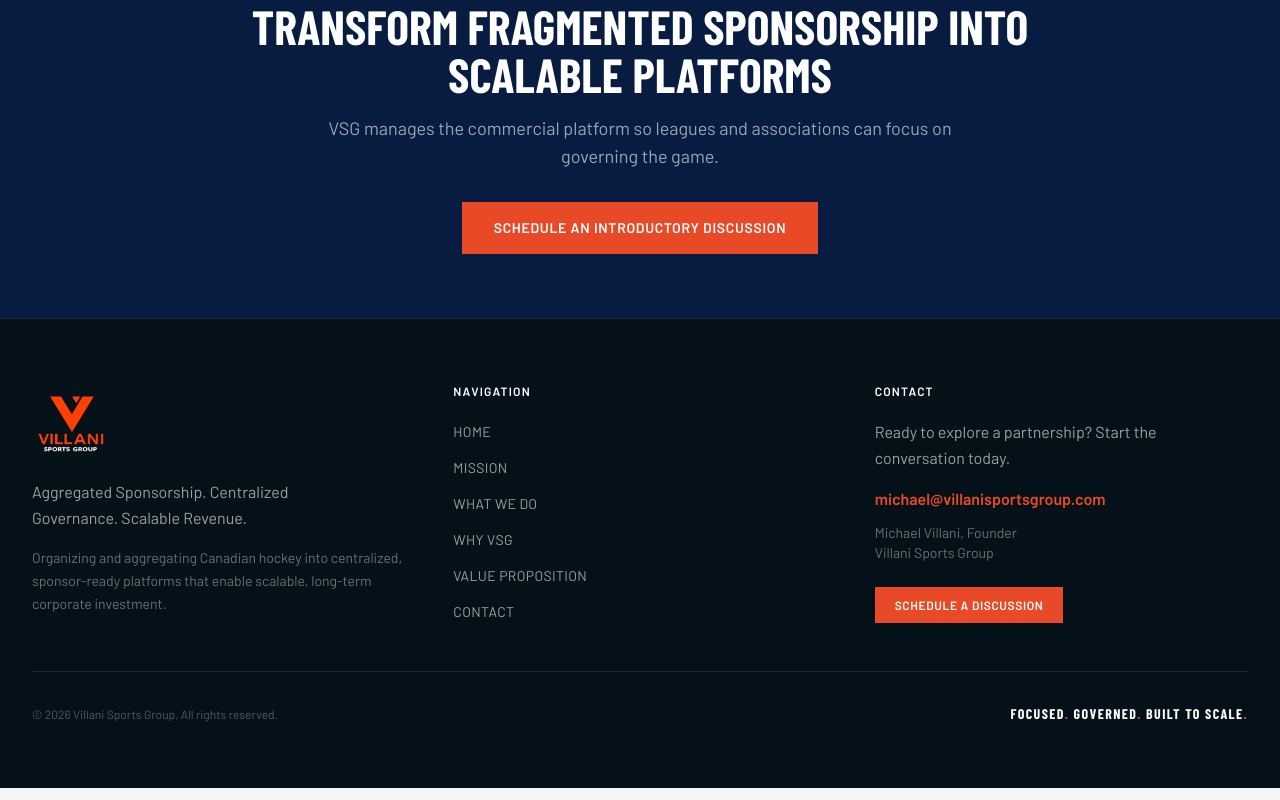
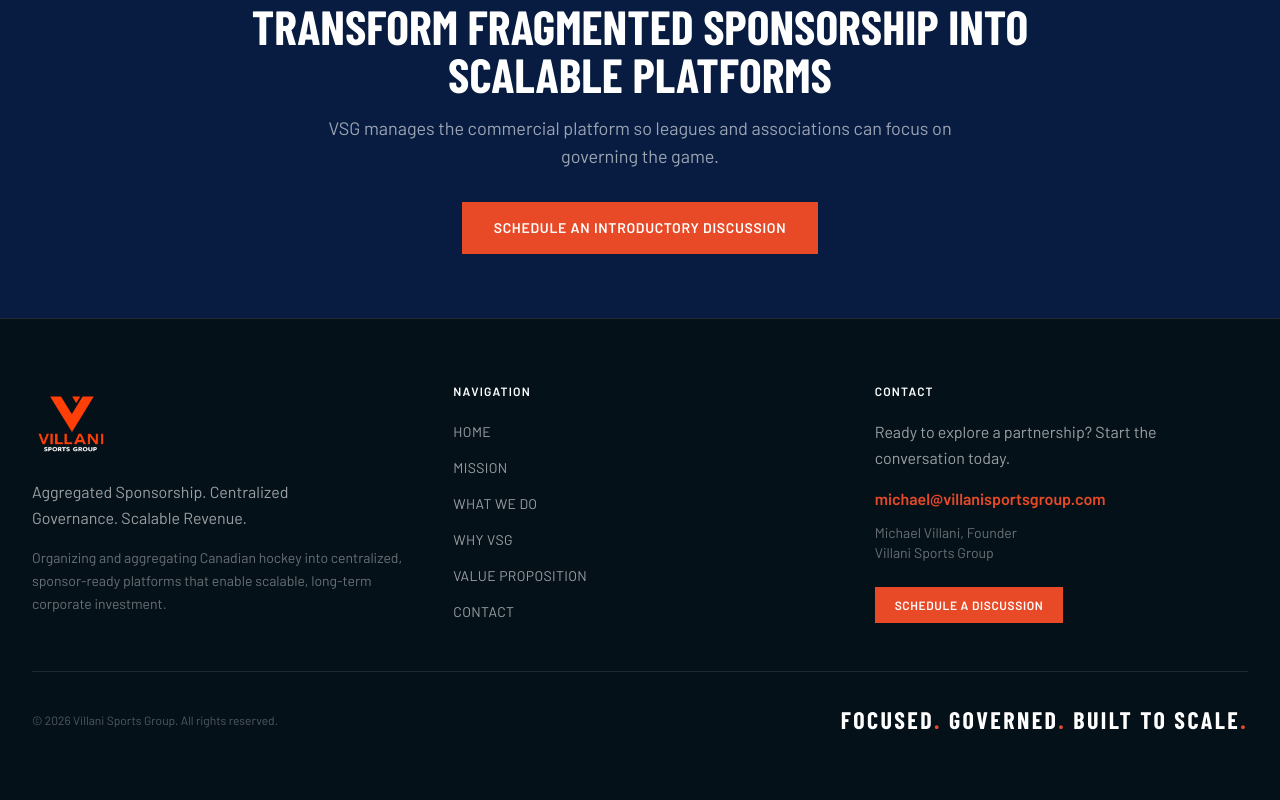
Before and after one commit to webdesignetobicoke/vsg, a Next.js app: page / in a window 1280 px wide. Shown: the part 2220-3020 px from the top of the page. Built offline with nearby package versions, Linux system fonts and the light colour scheme; a web font is replaced by a local one.

Commit message:
Increase footer tagline text size

```diff
--- a/components/Footer.tsx
+++ b/components/Footer.tsx
@@ -73,7 +73,7 @@
           <p className="text-white/30 text-xs">
             © {new Date().getFullYear()} Villani Sports Group. All rights reserved.
           </p>
-          <p className="text-white font-display font-black uppercase tracking-widest text-sm">
+          <p className="text-white font-display font-black uppercase tracking-widest text-xl md:text-2xl">
             Focused<span className="text-orange">.</span> Governed<span className="text-orange">.</span> Built to Scale<span className="text-orange">.</span>
           </p>
         </div>
```
